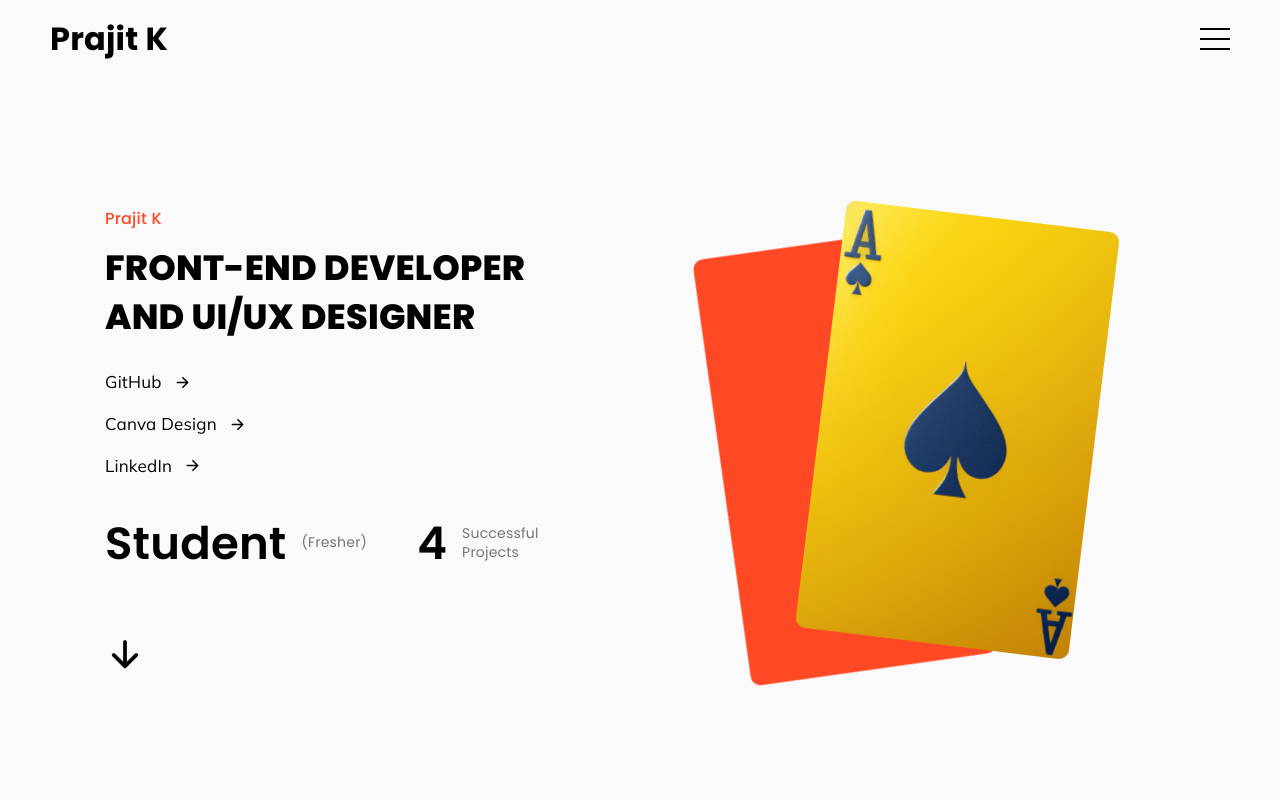
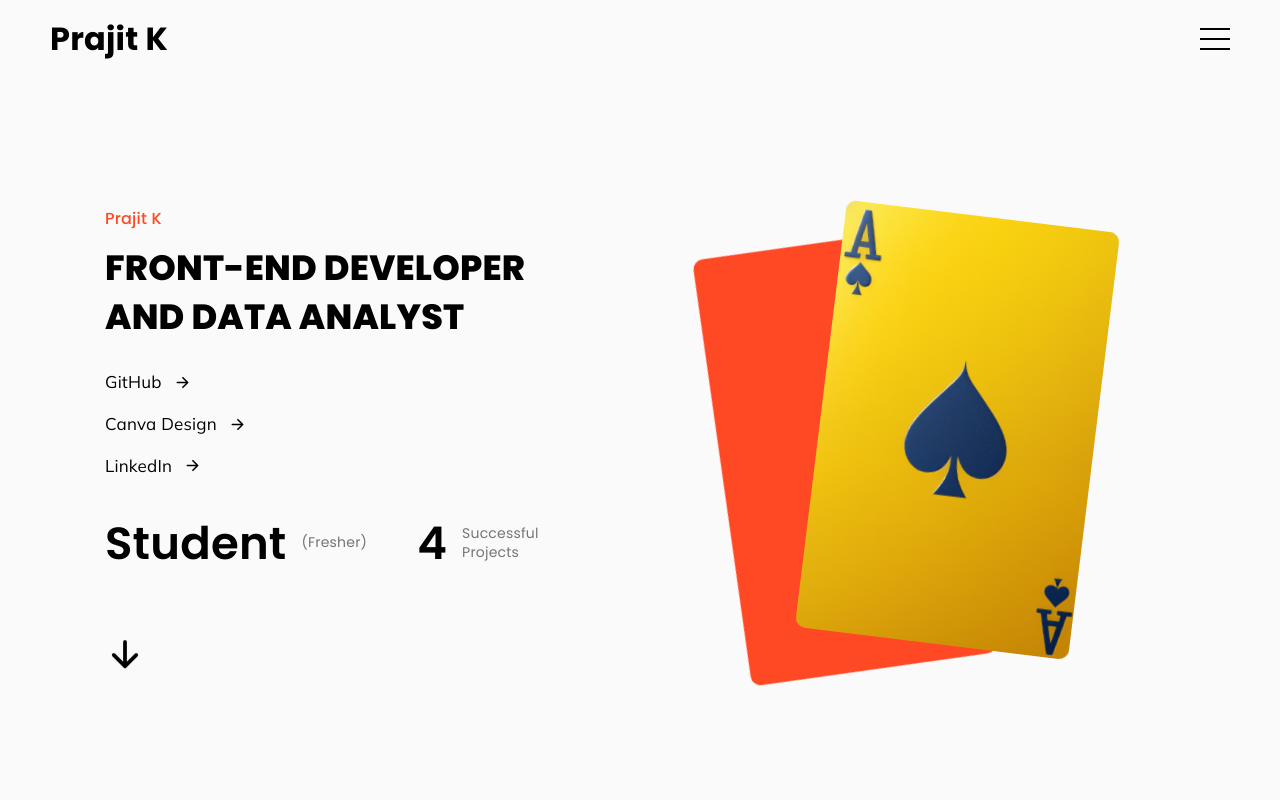
Before and after one commit to prajitk2006/Portfolio, a plain HTML site: page index.html in a window 1280 px wide. Shown: the top 800 px of the page. Drawn offline with nearby package versions, Linux system fonts and the light colour scheme.

Commit message:
Changes1

```diff
--- a/index.html
+++ b/index.html
@@ -81,7 +81,7 @@
 
             <p class="section-subtitle">Prajit K</p>
 
-            <h1 class="h1 hero-title">Front-End Developer and UI/UX Designer</h1>
+            <h1 class="h1 hero-title">Front-End Developer and Data Analyst</h1>
 
             <ul class="hero-list">
 
```
